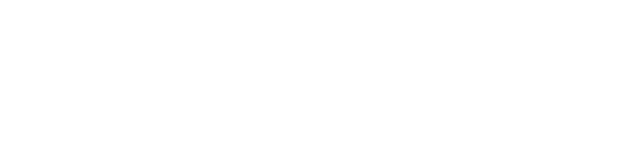
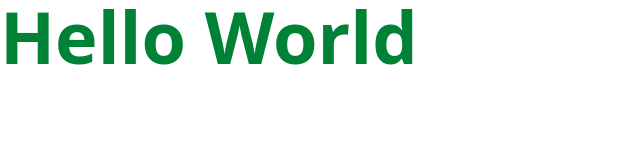
Before and after one commit to fadhlimulyana20/project-cv, a plain HTML site: page index.html in a window 1280 px wide. Shown: the whole page, without its empty margins (0-640 px from the left). Drawn offline with nearby package versions, Linux system fonts and the light colour scheme.

Commit message:
feat: add tailwind CSS

```diff
--- a/index.html
+++ b/index.html
@@ -3,9 +3,12 @@
 <head>
     <meta charset="UTF-8">
     <meta name="viewport" content="width=device-width, initial-scale=1.0">
-    <title>Document</title>
+    <title>Project CV</title>
+     <script src="https://cdn.jsdelivr.net/npm/@tailwindcss/browser@4"></script>
 </head>
 <body>
-
+    <div>
+        <h1 class="text-7xl font-bold text-green-700">Hello World</h1>
+    </div>
 </body>
 </html>
```
